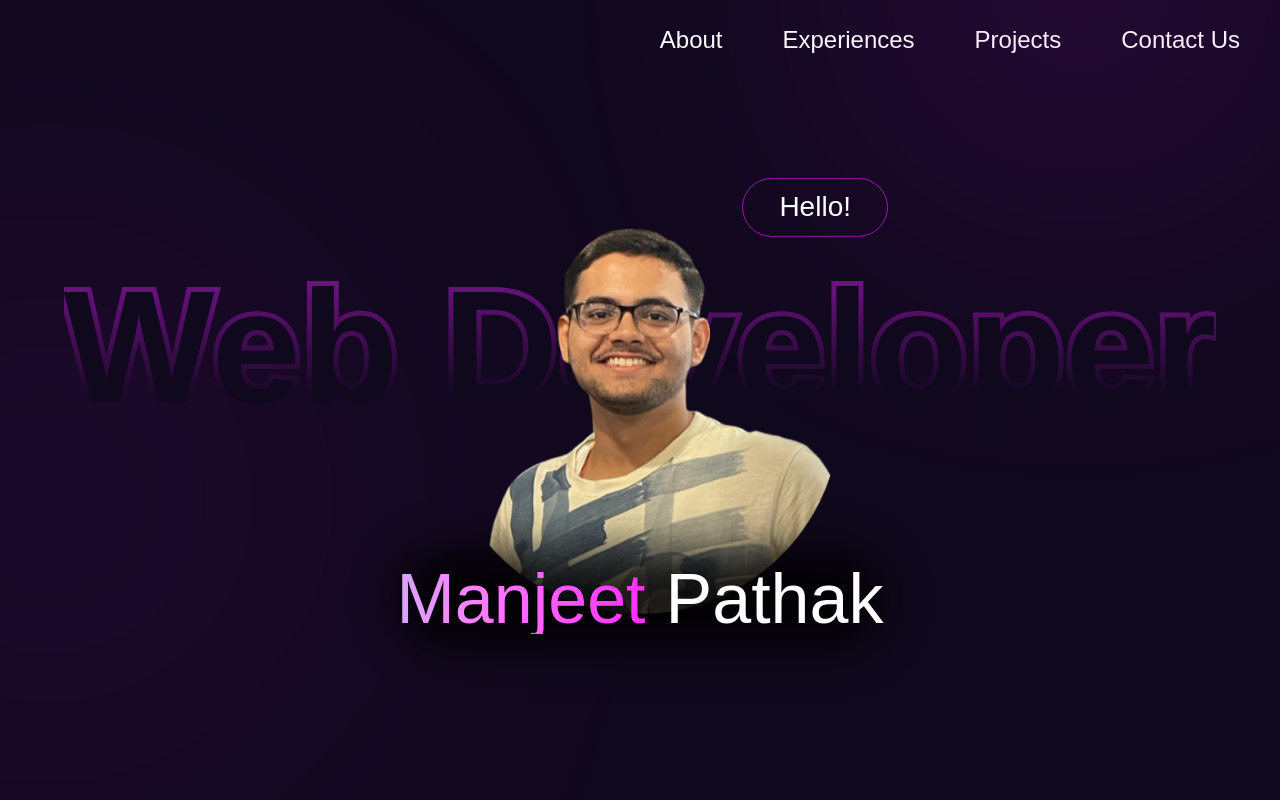
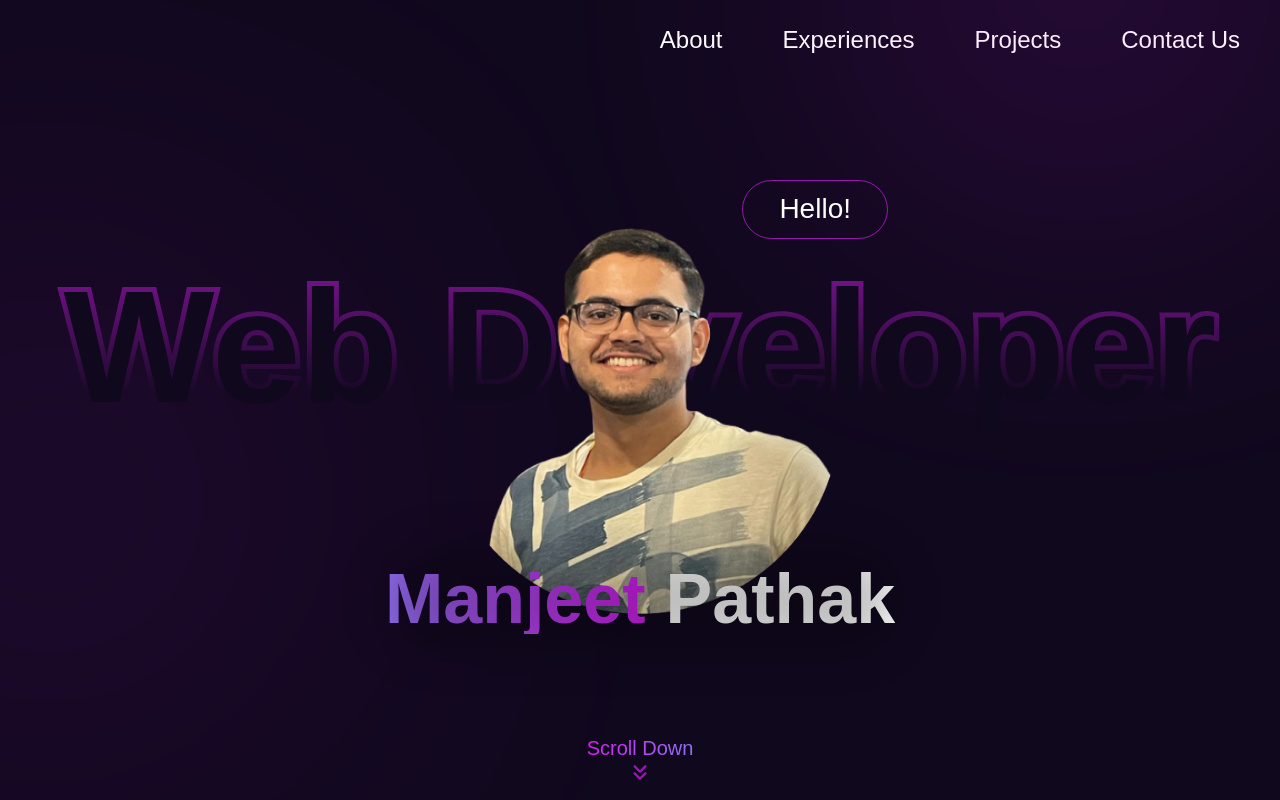
Before and after one commit to IIITManjeet/Portfolio, a React (Create React App) app: page / in a window 1280 px wide. Built offline with nearby package versions, Linux system fonts and the light colour scheme.

Commit message:
scroll-box

```diff
--- a/src/App.js
+++ b/src/App.js
@@ -1,13 +1,15 @@
 import { MastHead } from "./components/MastHead";
 import { Navbar } from "./components/Navbar";
+import { ScrollBar } from "./components/ScrollBar";
 
 function App() {
   return (
-    <div className="flex flex-col relative h-auto">
+    <div className="flex flex-col relative min-h-screen">
       <div className="fixed rounded-full bg-[#D41EF1B0] blur-[150px] opacity-[0.30] z-0 right-0 top-[-220px] h-[400px] w-[400px] absolute" />
       <div className="fixed rounded-[400px] bg-[#D41EF1B0] blur-[200px] opacity-[0.30] top-[300px] left-[-150px] h-[400px] w-[400px] absolute" />
       <Navbar />
       <MastHead />
+      <ScrollBar />
     </div>
   );
 }
--- a/src/components/MastHead.jsx
+++ b/src/components/MastHead.jsx
@@ -4,11 +4,11 @@ import avatar from "../assets/avatar.png";
 export const MastHead = () => {
   return (
     <div className="flex flex-col relative justify-center items-center z-0">
-      <div className="font-Preahvihear leading-[40.59px] text-[28px] border-[#D41EF1B0] animate-bounce font-normal z-[1000px] absolute top-[100px] border-[1px] py-[8px] px-[36px] rounded-[56px] left-[58vw] text-white">
+      <div className="font-Preahvihear leading-[40.59px] text-[28px] border-[#D41EF1B0] font-normal z-[1000px] absolute top-[100px] border-[1px] py-[8px] px-[36px] rounded-[56px] left-[58vw] text-white">
         Hello!
       </div>
-      <div className="flex justify-center items-center absolute">
-        <span className="h1 font-Poppins">Web Developer</span>
+      <div className="flex justify-center items-center absolute w-[100%]">
+        <span className="h1 font-Poppins w-[100%] text-center">Web Developer</span>
       </div>
       <div className="flex items-center justify-center z-[100px]">
         <img
@@ -20,11 +20,11 @@ export const MastHead = () => {
         />
         <div className="flex gap-[10px] absolute self-end justify-center m-[-20px]">
           <div className="flex justify-center items-center relative gap-[20px] rounded-full">
-            <div className="rounded-full bg-black shadow-custom h-[100px] opacity-[0.85] z-[-100px] blur-xl w-[100%] absolute" />
-            <span className="bg-gradient-to-r z-[10px] brightness-[1.5] font-Poppins from-[#916EF1] to-[#D41EF1] leading-[70px] text-transparent bg-clip-text font-bold text-[70px] font-normal">
+            <div className="rounded-full bg-black shadow-custom h-[100px] opacity-[0.25] z-[-100px] blur-xl w-[100%] absolute" />
+            <span className="bg-gradient-to-r z-[10px] font-Poppins from-[#916EF1] to-[#D41EF1] leading-[70px] text-transparent bg-clip-text font-semibold text-[70px]">
               Manjeet
             </span>
-            <span className="font-Poppins z-[10px] brightness-[1.5] text-white leading-[70px] font-bold text-[70px] font-normal">
+            <span className="font-Poppins z-[10px] text-white leading-[70px] font-semibold text-[70px] ">
               Pathak
             </span>
           </div>
--- /dev/null
+++ b/src/components/ScrollBar.jsx
@@ -0,0 +1,24 @@
+import React from "react";
+
+export const ScrollBar = () => {
+  return (
+    <div className="flex flex-col mt-auto items-center pb-5 gap-[2px]">
+      <span className="font-Poppins font-normal text-[20px] leading-[30px] bg-gradient-to-r from-[#D41EF1] to-[#916EF1] text-transparent bg-clip-text">
+        Scroll Down
+      </span>
+      <svg
+        width="14"
+        height="15"
+        viewBox="0 0 20 21"
+        fill="none"
+        xmlns="http://www.w3.org/2000/svg"
+      >
+        <path
+          d="M10.0008 16.9579L16.5008 10.4995C16.8064 10.194 17.1883 10.0343 17.6467 10.0204C18.105 10.0065 18.5008 10.1662 18.8342 10.4995C19.1397 10.8051 19.2925 11.194 19.2925 11.6662C19.2925 12.1384 19.1397 12.5273 18.8342 12.8329L11.1675 20.4995C11.0008 20.6662 10.8203 20.7843 10.6258 20.8537C10.4314 20.9231 10.2231 20.9579 10.0008 20.9579C9.77861 20.9579 9.57028 20.9231 9.37583 20.8537C9.18139 20.7843 9.00083 20.6662 8.83417 20.4995L1.1675 12.8329C0.861944 12.5273 0.702222 12.1454 0.688333 11.687C0.674444 11.2287 0.834167 10.8329 1.1675 10.4995C1.47306 10.194 1.86194 10.0412 2.33417 10.0412C2.80639 10.0412 3.19528 10.194 3.50083 10.4995L10.0008 16.9579ZM10.0008 6.95786L16.5008 0.499531C16.8064 0.193976 17.1883 0.0342535 17.6467 0.0203646C18.105 0.00647569 18.5008 0.166198 18.8342 0.499531C19.1397 0.805087 19.2925 1.19398 19.2925 1.6662C19.2925 2.13842 19.1397 2.52731 18.8342 2.83286L11.1675 10.4995C11.0008 10.6662 10.8203 10.7843 10.6258 10.8537C10.4314 10.9231 10.2231 10.9579 10.0008 10.9579C9.77861 10.9579 9.57028 10.9231 9.37583 10.8537C9.18139 10.7843 9.00083 10.6662 8.83417 10.4995L1.1675 2.83286C0.861944 2.52731 0.702222 2.14536 0.688333 1.68703C0.674444 1.2287 0.834167 0.832865 1.1675 0.499531C1.47306 0.193976 1.86194 0.0411979 2.33417 0.0411979C2.80639 0.0411979 3.19528 0.193976 3.50083 0.499531L10.0008 6.95786Z"
+          fill="#D41EF1"
+          fill-opacity="0.69"
+        />
+      </svg>
+    </div>
+  );
+};
--- a/src/index.css
+++ b/src/index.css
@@ -5,6 +5,13 @@ body {
   background-image: url("../public/bak.png");
   -webkit-font-smoothing: antialiased;
   -moz-osx-font-smoothing: grayscale;
+  -ms-overflow-style: none; /* for Internet Explorer, Edge */
+  scrollbar-width: none; /* for Firefox */
+  overflow-y: scroll;
+}
+body::-webkit-scrollbar {
+  display: none; /* for Chrome, Safari, and Opera */
+  /* transition: transform 0.5s, opacity 0.5s; */
 }
 .h1 {
   font-size: 160px;
```
